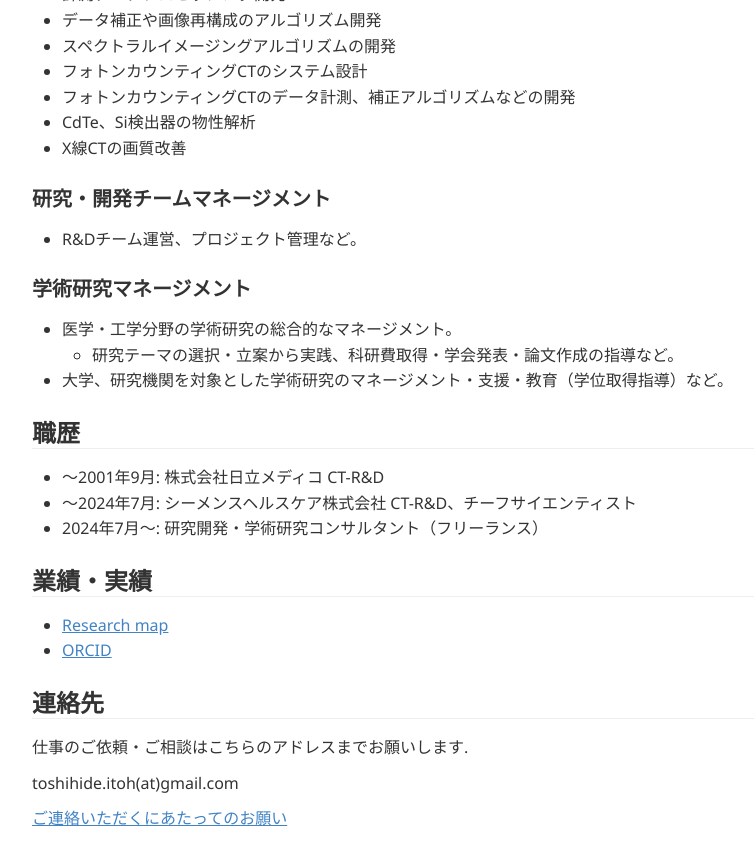
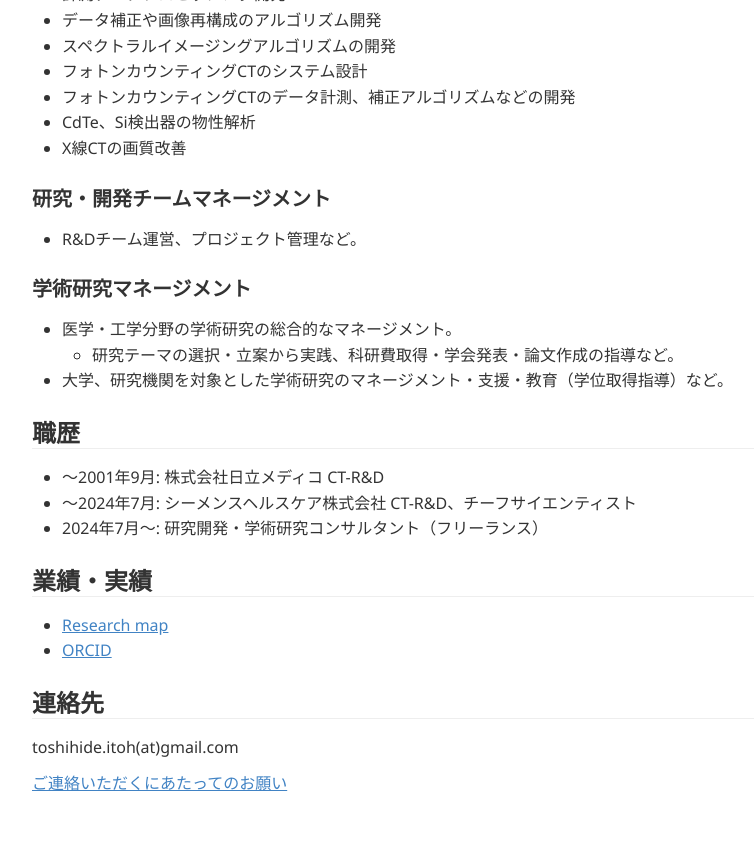
Before and after one commit to tnitoh/tnitoh.github.io, a Jekyll site: the page built from index.md, in a window 1280 px wide and 900 px high, scrolled down 626 px. Shown: the top 865 px of the window, without its empty margins (26-780 px from the left). Built offline with Jekyll 4.4.1, drawn with Linux system fonts in a browser that asks for light colours; Markdown is read by kramdown in place of the engine named in the settings.

Commit message:
Update index.md

```diff
--- a/index.md
+++ b/index.md
@@ -53,7 +53,6 @@ title: Toshihide Itoh
 
 
 ## 連絡先
-仕事のご依頼・ご相談はこちらのアドレスまでお願いします.
 
 toshihide.itoh(at)gmail.com
 
```
